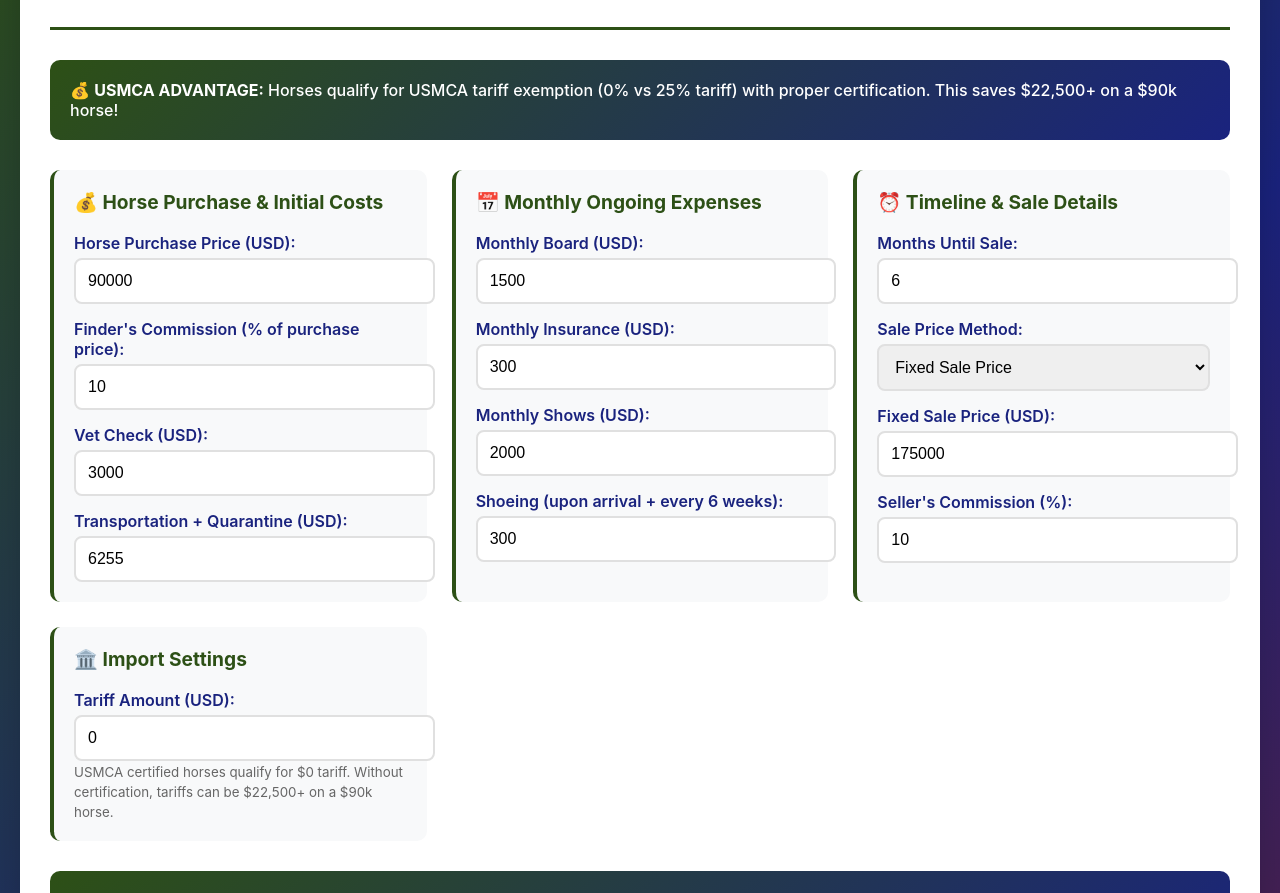
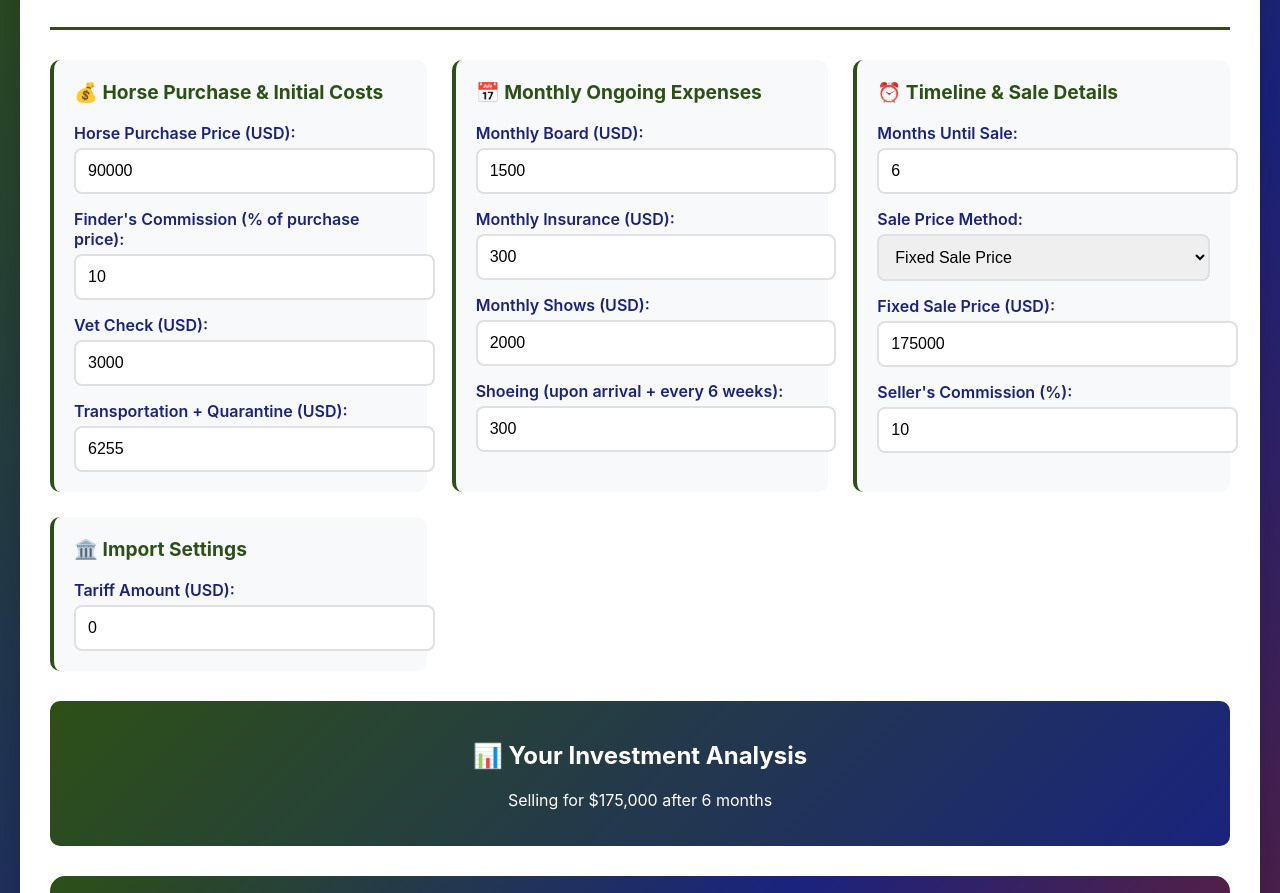
Before and after one commit to lindaazab/equine_investment_calculator, a plain HTML site: page index.html in a window 1280 px wide. Shown: the part 185-1078 px from the top of the page. Drawn offline with nearby package versions, Linux system fonts and the light colour scheme.

Commit message:
Update index.html

```diff
--- a/index.html
+++ b/index.html
@@ -218,9 +218,7 @@
             <h2 class="calculator-title">🐎 Investment ROI Calculator</h2>
         </div>
 
-        <div class="warning-box">
-            💰 <strong>USMCA ADVANTAGE:</strong> Horses qualify for USMCA tariff exemption (0% vs 25% tariff) with proper certification. This saves $22,500+ on a $90k horse!
-        </div>
+
 
         <div class="input-section">
             <div class="input-group">
@@ -282,7 +280,6 @@
                 <h3>🏛️ Import Settings</h3>
                 <label for="tariffAmount">Tariff Amount (USD):</label>
                 <input type="number" id="tariffAmount" value="0" oninput="calculateAll()">
-                <small style="color: #666;">USMCA certified horses qualify for $0 tariff. Without certification, tariffs can be $22,500+ on a $90k horse.</small>
             </div>
         </div>
 
```
